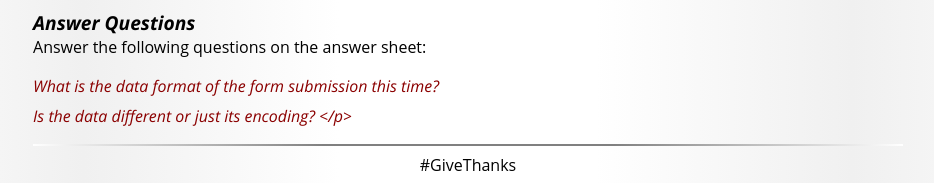
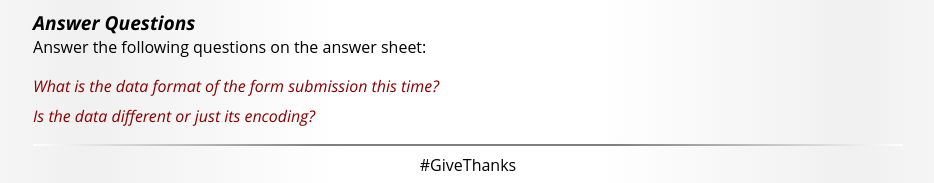
Before and after one commit to BYU-ITC-210/BYU-ITC-210.github.io, a Jekyll site: the page built from HW4-GET-and-POST.md, in a window 1280 px wide and 900 px high, scrolled down 1938 px. Shown: the part 714-897 px from the top of the window, without its empty margins (172-1106 px from the left). Built offline with Jekyll 4.4.1, drawn with Linux system fonts in a browser that asks for light colours; some web fonts are replaced; some of the changed lines change nothing that is shown.

Commit message:
Another format fix.

```diff
--- a/HW4-GET-and-POST.md
+++ b/HW4-GET-and-POST.md
@@ -141,5 +141,5 @@ Answer the following questions on the answer sheet:
 
 <p>
 <div class="question">What is the data format of the form submission this time?</div>
-<div class="question">Is the data different or just its encoding?
+<div class="question">Is the data different or just its encoding?</div>
 </p>
```
